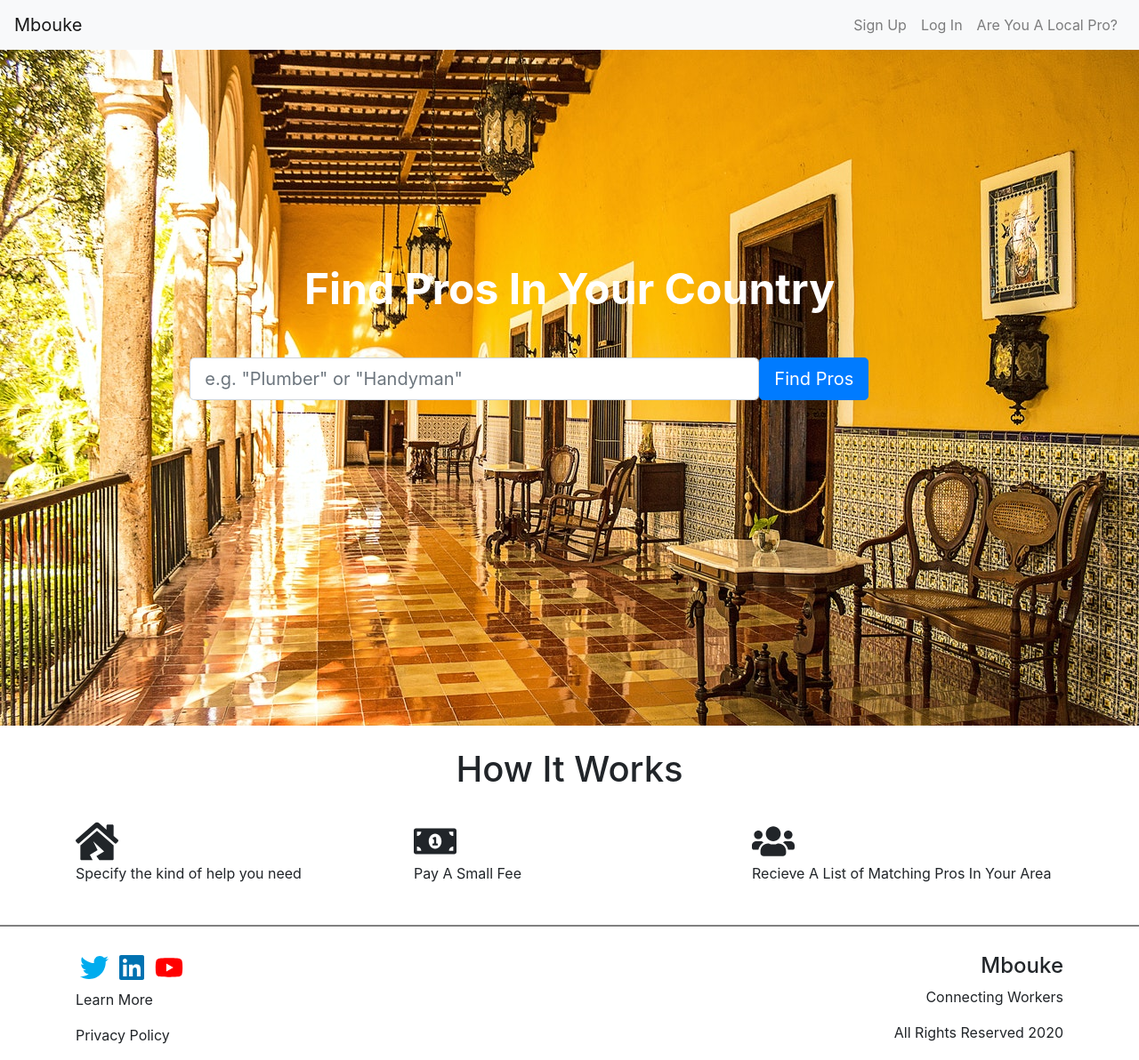
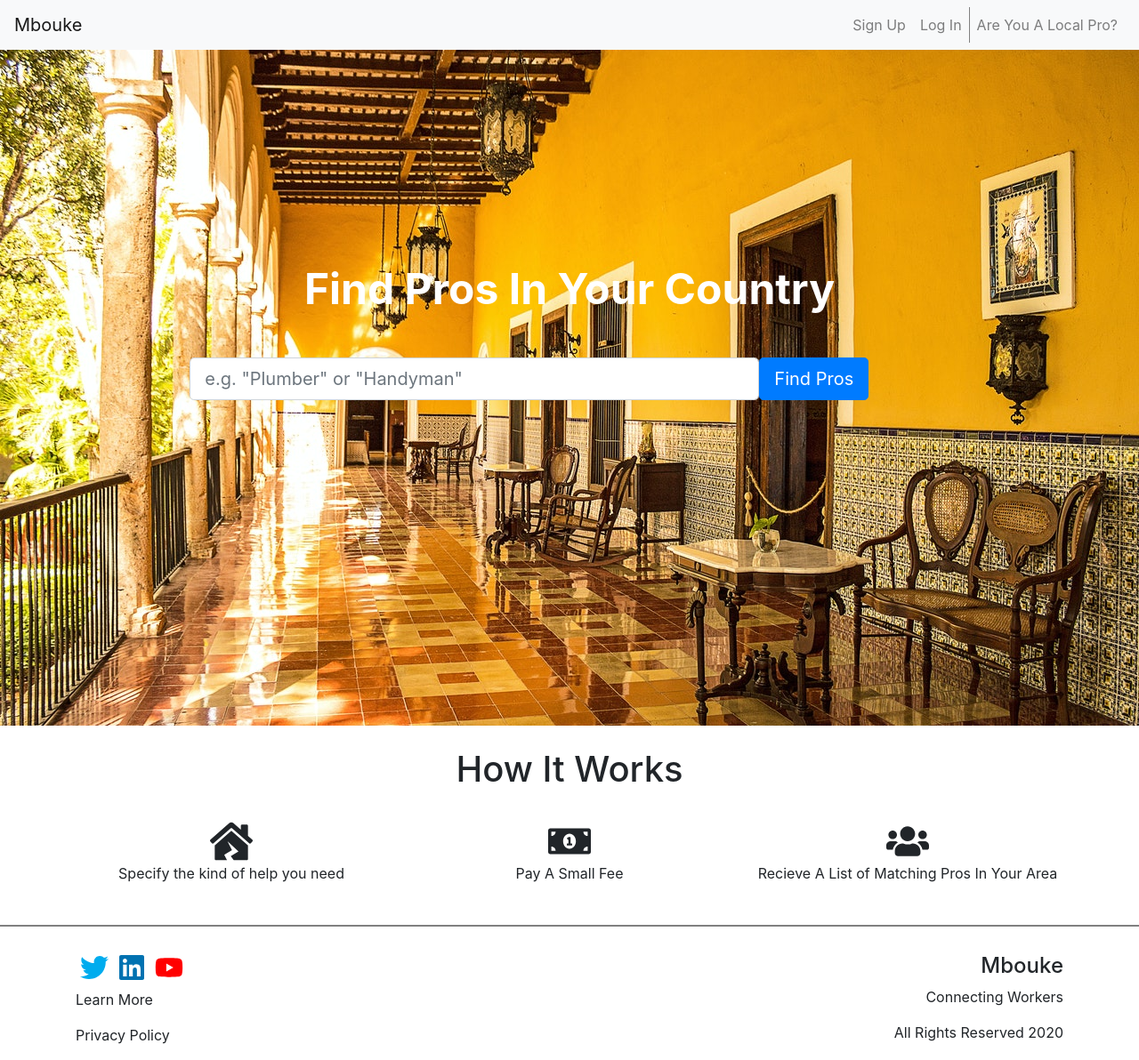
Before and after one commit to Mbouke-Project/nextjs-mbouke, a Next.js app: page / in a window 1280 px wide. Shown: the whole page at 89% size. Built offline with nearby package versions, Linux system fonts and the light colour scheme.

Commit message:
Nav and How It Works Updates

```diff
--- a/styles/Home.module.sass
+++ b/styles/Home.module.sass
@@ -1,3 +1,6 @@
+.proLink
+    border-left: 0.5px solid grey
+
 .imageContainer
     position: relative
     height: 95vh
@@ -23,6 +26,9 @@
     height: 500px
     object-position: 0px 60px
 
+.aboutCols
+    text-align: center
+
 
 .sectionTitle
     padding: 25px 0px
```
